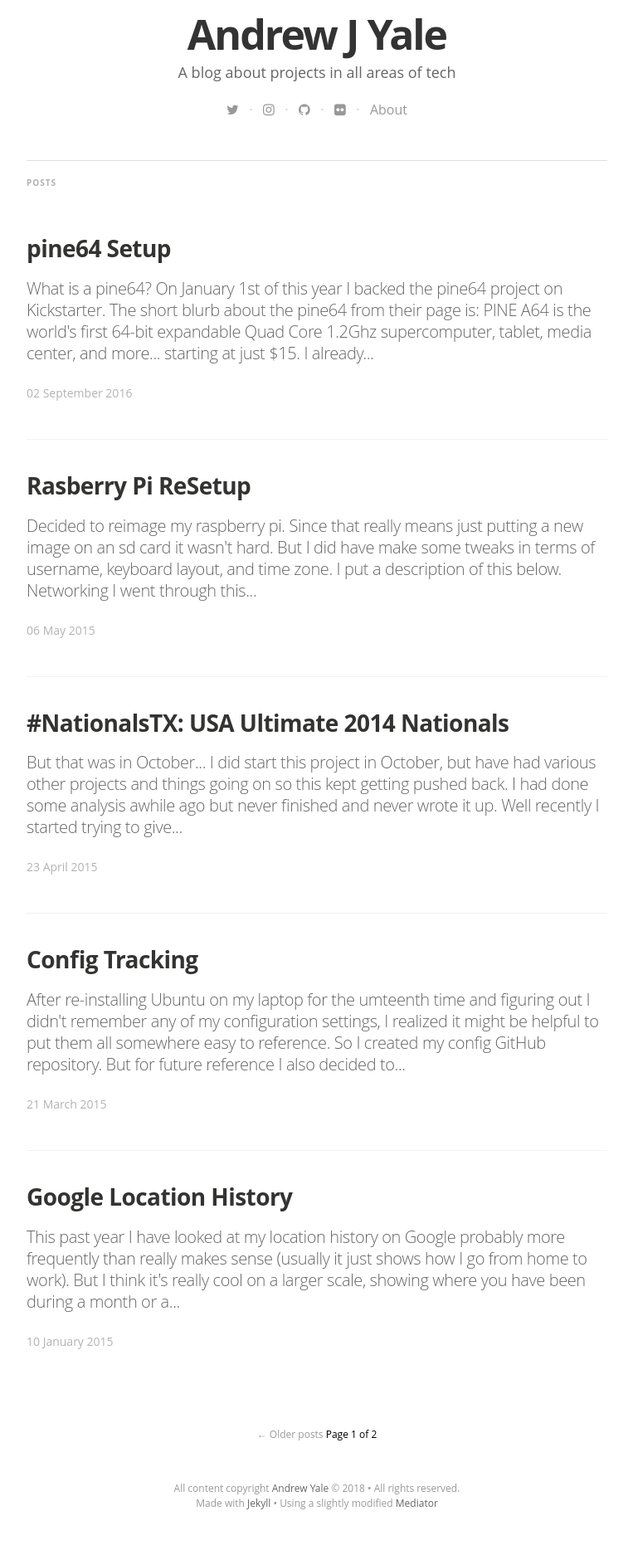
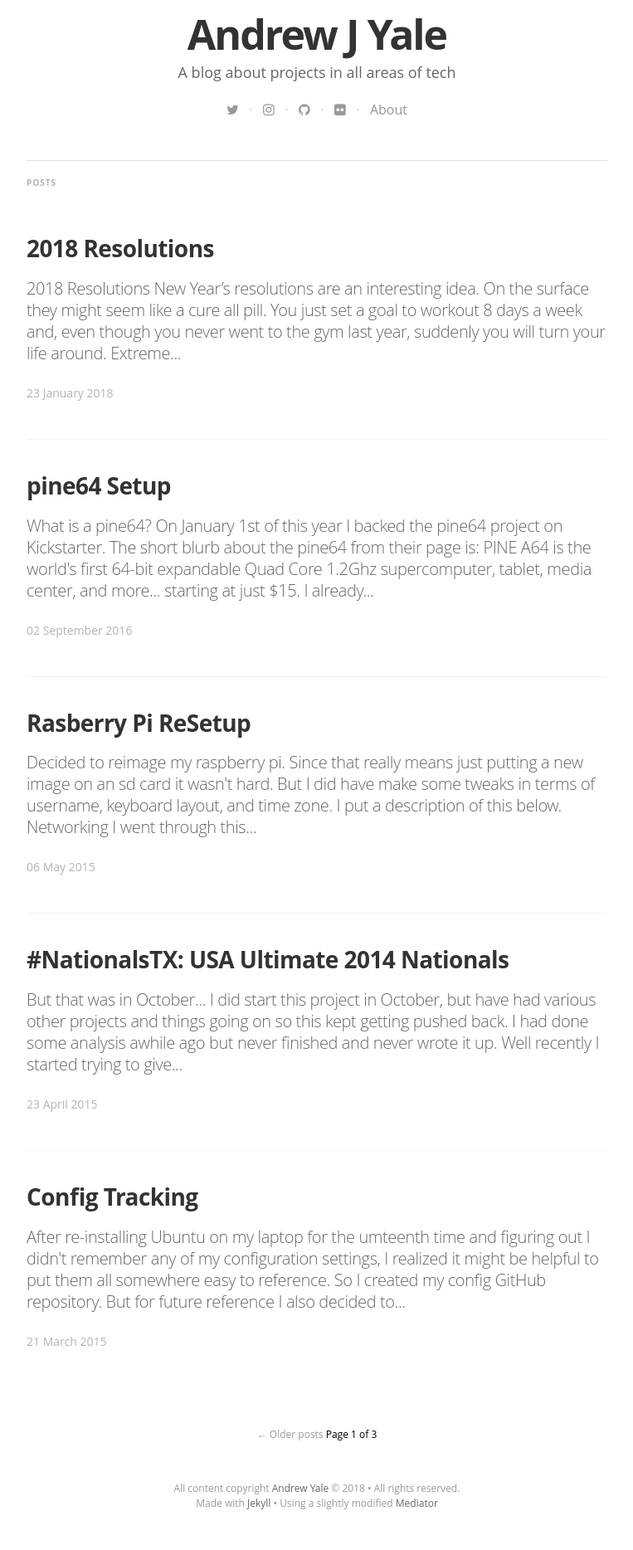
Before and after one commit to yknot/yknot.github.io, a Jekyll site: the page built from index.html, in a window 1280 px wide. Shown: the part 518-2386 px from the top of the page at 83% size, without its empty margins (258-1021 px from the left). Built offline with Jekyll 4.4.1, drawn with Linux system fonts in a browser that asks for light colours; nearby versions of some CDN libraries; some web fonts are replaced; the list of posts is cut into pages by our own code; some of the changed lines change nothing that is shown.

Commit message:
resolutions post and remove order list font size

```diff
--- /dev/null
+++ b/_posts/2018-01-23-2018-Resolutions.html
@@ -0,0 +1,50 @@
+---
+title: 2018 Resolutions
+layout: post
+tags:
+      - resolutions
+      - new year
+---
+<h1>2018 Resolutions</h1>
+
+<p>New Year’s resolutions are an interesting idea. On the surface they might seem like a cure all pill. You just set a goal to workout 8 days a week and, even though you never went to the gym last year, suddenly you will turn your life around. Extreme (and impossible) example maybe, but they can get out of hand very easily and because of that they have become a modern day trope in many ways. </p>
+
+<p>That being said, I do think when set appropriately they are a good way to motivate yourself to make smaller changes in your life and focus on things you want to spend your time and effort on. Therefore, despite my misgivings above I have some resolutions to make below.</p>
+
+<h2>Exercise</h2>
+
+<p>I might have made a joke about exercise in the example above, but I do believe that exercise is important and have some more attainable goals than 8 days of exercise a week.</p>
+
+<h3>Running</h3>
+
+<p>I have always been on and off with running and never took it very seriously until I ran a half marathon in October of 2015. I remember training for that by going on long runs multiple days a week and it was awesome. I haven’t done a race longer than a 5K since, and therefore haven’t felt the urge to run like that again. While running another half marathon or even farther is a long term goal, for this year I want to try to run <strong>500 miles</strong>. This seems like a lofty goal considering my biggest year on Strava so far was 2015 with 291.1 miles,<sup><a id="ffn1" href="#fn1" class="footnote">1</a></sup> but most of those miles were short treadmill runs. I hadn’t explored the idea of running distances until late in that year.</p>
+
+<p>With most of January gone I am at 27.5 miles and have about a week left to get the rest of the 14.17 miles. I think that’s pretty good for the coldest month of the year. Still this past week I’ve been slacking/sick and hopefully posting this will get me back out there.</p>
+
+<h3>Lifting</h3>
+
+<p>The other side of my exercise goal is to go to the gym and lift. While running is good exercise I also play ultimate frisbee. To get better at my explosiveness and have more strength in general I need to be in the gym not just going on long runs. An added benefit of going to the gym is that it will help keep me from getting injured in both running and ultimate. So to keep this goal I want to go to the gym and lift <strong>100 times</strong> this year. This means picking up some slack from this month though because I’ve only been 4 times out of 8.3 average I need. </p>
+
+<p>Between these two goals I think I will have my work cut out for me.</p>
+
+<h2>Personal Projects</h2>
+
+<p>Another area I want to focus on is in my personal projects. This has always been a struggle for me. When I get done with my day to day work finding the motivation to work on a side project or task can be hard. Setting goals for this can help me narrow my focus and accomplish a little at a time.</p>
+
+<h3>Blog Posts</h3>
+
+<p>That’s right this post is part of a resolution. I haven’t posted on here since 2016 and I think that shows how stagnant I have been in my projects. So while this isn’t a goal to complete <code>n</code> projects in a year, it can function as that because if I don’t at least work on the projects then I will have nothing to post about. My goal is to write <strong>2 posts a month</strong>. Seems pretty easy except for the fact that there is 1 week left in January and this is my first post, so keep a lookout for the next one!</p>
+
+<h3>Reading</h3>
+
+<p>Finally, my last goal is to read more. I felt like last year I didn’t read at all and I miss it. I have already started this and am enjoying it a lot. I am going to try to read <strong>10 books</strong> this year. I was initially thinking 12 to keep it at one a month, but already I am thinking I want the ability to read longer books and not feel the pressure of having to rush through them.</p>
+
+<h2>Achieving These Goals</h2>
+
+<p>Rather than getting into specifically when I am going to read or run, what I think is more important is making daily decisions based on these goals. When I plan my day I should think about whether I want time for a run or the gym. That means easily knowing where I sit with these goals. To that end as part of a personal project, and hopefully a future blog post, I plan on making dashboard of sorts that shows my progress on these goals. I am using Strava to record my runs, FitBit for my gym days, the blog posts can be counted easily, and books can be a manual list. I’ve already been brainstorming on this but I hope to put this to actual code soon and get it up and running so I can actually use it.</p>
+
+<p>With these lofty goals in mind I hope they help me strive to make myself better this year.</p>
+
+<ol id="footnotes">
+	<li id="fn1">We don’t even want to talk about the other years <a href="#ffn1">&#x21A9;&#xFE0E;</a></li>
+</ol>
--- a/css/main.sass
+++ b/css/main.sass
@@ -425,7 +425,6 @@ body
         padding: 0
         font-weight: 400
         font-style: normal
-        font-size: 23px
         line-height: 30px
         margin-left: 30px
         margin-bottom: 12px
```
